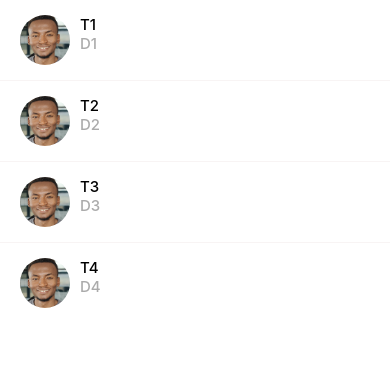
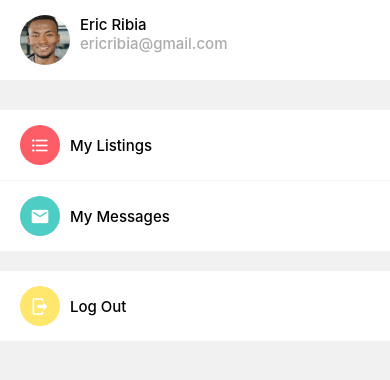
Before and after one commit to EricRibia/donewithit, a React Native app: screen / in a window 390 px wide. Shown: the top 380 px of the page. Built offline with nearby package versions, Linux system fonts and the light colour scheme.

Commit message:
feat: the account screen

```diff
--- a/App.tsx
+++ b/App.tsx
@@ -6,6 +6,7 @@ import ListItemSeperator from "./components/ListItemSeperator";
 import { GestureHandlerRootView } from "react-native-gesture-handler";
 import ListItemDeleteAction from "./components/ListItemDeleteAction";
 import { useState } from "react";
+import AccountScreen from "./Screens/AccountScreen";
 
 export interface MessagesType {
   id: number;
@@ -41,6 +42,7 @@ export default function App() {
     },
   ];
   const [messages, setMessages] = useState<MessagesType[]>(data);
+  const [refreshing, setRefreshing] = useState(false);
 
   const handleDelete = (message: {
     id: number;
@@ -50,26 +52,35 @@ export default function App() {
   }) => {
     setMessages(messages.filter((m) => m.id !== message.id));
   };
-  return (
-    <Screen>
-      <FlatList
-        data={messages}
-        renderItem={({ item }) => (
-          <GestureHandlerRootView>
-            <ListItemComponent
-              title={item.title}
-              description={item.description}
-              image={item.image}
-              onPress={() => console.log("clicked")}
-              renderRightActions={() => (
-                <ListItemDeleteAction onPress={() => handleDelete(item)} />
-              )}
-            />
-          </GestureHandlerRootView>
-        )}
-        keyExtractor={(message) => message.id.toString()}
-        ItemSeparatorComponent={ListItemSeperator}
-      />
-    </Screen>
-  );
+  return <AccountScreen />;
 }
+//
+// <FlatList
+//     data={messages}
+//     renderItem={({ item }) => (
+//         <GestureHandlerRootView>
+//           <ListItemComponent
+//               title={item.title}
+//               description={item.description}
+//               image={item.image}
+//               onPress={() => console.log("clicked")}
+//               renderRightActions={() => (
+//                   <ListItemDeleteAction onPress={() => handleDelete(item)} />
+//               )}
+//           />
+//         </GestureHandlerRootView>
+//     )}
+//     keyExtractor={(message) => message.id.toString()}
+//     ItemSeparatorComponent={ListItemSeperator}
+//     refreshing={refreshing}
+//     onRefresh={() =>
+//         setMessages([
+//           {
+//             id: 2,
+//             title: "T2",
+//             description: "D2",
+//             image: require("./assets/selfie.jpg"),
+//           },
+//         ])
+//     }
+// />
--- /dev/null
+++ b/Screens/AccountScreen.tsx
@@ -0,0 +1,111 @@
+import {
+  FlatList,
+  Image,
+  Platform,
+  StatusBar,
+  StyleSheet,
+  Text,
+  View,
+} from "react-native";
+import Screen from "../components/Screen";
+import React from "react";
+import { GestureHandlerRootView } from "react-native-gesture-handler";
+import ListItemComponent from "../components/ListItemComponent";
+import ListItemDeleteAction from "../components/ListItemDeleteAction";
+import ListItemSeperator from "../components/ListItemSeperator";
+import { Colors } from "../utils/colors";
+export default function () {
+  const accountOptions: {
+    id: number;
+    title: string;
+    icon: string;
+    iconBackground: string;
+  }[] = [
+    {
+      id: 1,
+      title: "My Listings",
+      icon: "format-list-bulleted",
+      iconBackground: Colors.secondary,
+    },
+    {
+      id: 2,
+      title: "My Messages",
+      icon: "email",
+      iconBackground: Colors.primary,
+    },
+  ];
+  return (
+    <Screen backgroundColor="#f1f1f1">
+      <View style={styles.userInfoContainer}>
+        <Image
+          style={styles.userImg}
+          source={require("./../assets/selfie.jpg")}
+        />
+        <View>
+          <Text style={[styles.text, { marginBottom: 0 }]}>Eric Ribia</Text>
+          <Text
+            style={[
+              styles.text,
+              {
+                color: "rgba(157,157,157,0.86)",
+              },
+            ]}
+          >
+            ericribia@gmail.com
+          </Text>
+        </View>
+      </View>
+      <View style={{ marginBottom: 20 }}>
+        <FlatList
+          data={accountOptions}
+          renderItem={({ item }) => (
+            <ListItemComponent
+              title={item.title}
+              onPress={() => console.log("clicked")}
+              icon={item.icon}
+              iconBackground={item.iconBackground}
+              isSwipeable={false}
+            />
+          )}
+          keyExtractor={(message) => message.id.toString()}
+          ItemSeparatorComponent={ListItemSeperator}
+        />
+      </View>
+      <ListItemComponent
+        title="Log Out"
+        onPress={() => console.log("clicked")}
+        icon="logout"
+        iconBackground="#ffe66d"
+        isSwipeable={false}
+      />
+    </Screen>
+  );
+}
+
+const styles = StyleSheet.create({
+  bg: {
+    paddingTop: Platform.OS === "android" ? StatusBar.currentHeight + 30 : 0,
+    backgroundColor: "#f1f1f1",
+    paddingHorizontal: 10,
+    paddingBottom: 20,
+  },
+  text: {
+    fontSize: 15,
+    fontWeight: "500",
+    marginBottom: 5,
+    top: 0,
+  },
+  userImg: {
+    width: 50,
+    height: 50,
+    borderRadius: 60,
+    marginRight: 10,
+  },
+  userInfoContainer: {
+    flexDirection: "row",
+    paddingHorizontal: 20,
+    paddingVertical: 15,
+    backgroundColor: "#fff",
+    marginBottom: 30,
+  },
+});
--- /dev/null
+++ b/components/IconComponent.tsx
@@ -0,0 +1,44 @@
+import {
+  StyleSheet,
+  TouchableOpacity,
+  View,
+  Text,
+  ViewStyle,
+  Platform,
+  StatusBar,
+} from "react-native";
+import React from "react";
+import { MaterialCommunityIcons } from "@expo/vector-icons";
+
+interface CustomButtonProps {
+  name: string;
+  backgroundColor?: string;
+}
+
+const IconComponent: React.FC<CustomButtonProps> = (props) => {
+  console.log("po");
+  return (
+    <View
+      style={[
+        styles.container,
+        {
+          backgroundColor: props.backgroundColor,
+        },
+      ]}
+    >
+      <MaterialCommunityIcons name={props.name} size={20} color="white" />
+    </View>
+  );
+};
+
+const styles = StyleSheet.create({
+  container: {
+    borderRadius: 100,
+    width: 40,
+    height: 40,
+    justifyContent: "center",
+    alignItems: "center",
+  },
+});
+
+export default IconComponent;
--- a/components/ListItemComponent.tsx
+++ b/components/ListItemComponent.tsx
@@ -10,28 +10,66 @@ import React from "react";
 import { ImageSourcePropType } from "react-native/Libraries/Image/Image";
 import { Colors } from "../utils/colors";
 import { Swipeable } from "react-native-gesture-handler";
+import IconComponent from "./IconComponent";
 
 interface ListItemProps {
   title: string;
-  description: string;
-  image: ImageSourcePropType;
+  description?: string;
+  isSwipeable: boolean;
+  image?: ImageSourcePropType;
+  icon?: string;
+  iconBackground?: string;
   onPress: () => void;
-  renderRightActions: any;
+  renderRightActions?: any;
 }
 const ListItemComponent: React.FC<ListItemProps> = ({
   title,
   description,
   image,
   onPress,
+  icon,
+  iconBackground,
   renderRightActions,
+  isSwipeable,
 }) => {
   return (
+    <View>
+      {isSwipeable ? (
         <Swipeable renderRightActions={renderRightActions}>
           <TouchableHighlight onPress={onPress} underlayColor={Colors.light}>
             <View style={styles.userInfoContainer}>
-          <Image style={styles.userImg} source={image} />
+              {image && <Image style={styles.userImg} source={image} />}
+              {icon && (
+                <IconComponent name={icon} backgroundColor={iconBackground} />
+              )}
               <View>
                 <Text style={[styles.text, { marginBottom: 0 }]}>{title}</Text>
+                {icon && (
+                  <Text
+                    style={[
+                      styles.text,
+                      {
+                        color: "rgba(157,157,157,0.86)",
+                      },
+                    ]}
+                  >
+                    {icon}
+                  </Text>
+                )}
+              </View>
+            </View>
+          </TouchableHighlight>
+        </Swipeable>
+      ) : (
+        <TouchableHighlight onPress={onPress} underlayColor={Colors.light}>
+          <View style={styles.userInfoContainer}>
+            {image && <Image style={styles.userImg} source={image} />}
+            {icon && (
+              <IconComponent name={icon} backgroundColor={iconBackground} />
+            )}
+            <View style={{ marginLeft: 10 }}>
+              <Text style={[styles.text, { marginBottom: 0 }]}>{title}</Text>
+              {description && (
                 <Text
                   style={[
                     styles.text,
@@ -42,10 +80,12 @@ const ListItemComponent: React.FC<ListItemProps> = ({
                 >
                   {description}
                 </Text>
+              )}
             </View>
           </View>
         </TouchableHighlight>
-    </Swipeable>
+      )}
+    </View>
   );
 };
 
@@ -59,8 +99,10 @@ const styles = StyleSheet.create({
   },
   userInfoContainer: {
     flexDirection: "row",
+    alignItems: "center",
     paddingHorizontal: 20,
     paddingVertical: 15,
+    backgroundColor: "#fff",
   },
   userImg: {
     width: 50,
--- a/components/Screen.tsx
+++ b/components/Screen.tsx
@@ -1,11 +1,26 @@
 import { SafeAreaView, StyleSheet } from "react-native";
 import Constants from "expo-constants";
-export default function Screen(props) {
-  return <SafeAreaView style={styles.screen}>{props.children}</SafeAreaView>;
+import React from "react";
+
+interface ScreenProps {
+  backgroundColor?: string;
+  children: React.ReactNode;
 }
 
+const Screen: React.FC<ScreenProps> = (props) => {
+  return (
+    <SafeAreaView
+      style={[styles.screen, { backgroundColor: props.backgroundColor }]}
+    >
+      {props.children}
+    </SafeAreaView>
+  );
+};
 const styles = StyleSheet.create({
   screen: {
     paddingTop: Constants.statusBarHeight,
+    flex: 1,
   },
 });
+
+export default Screen;
```
Lines whose indentation alone changed are shown as unchanged.
